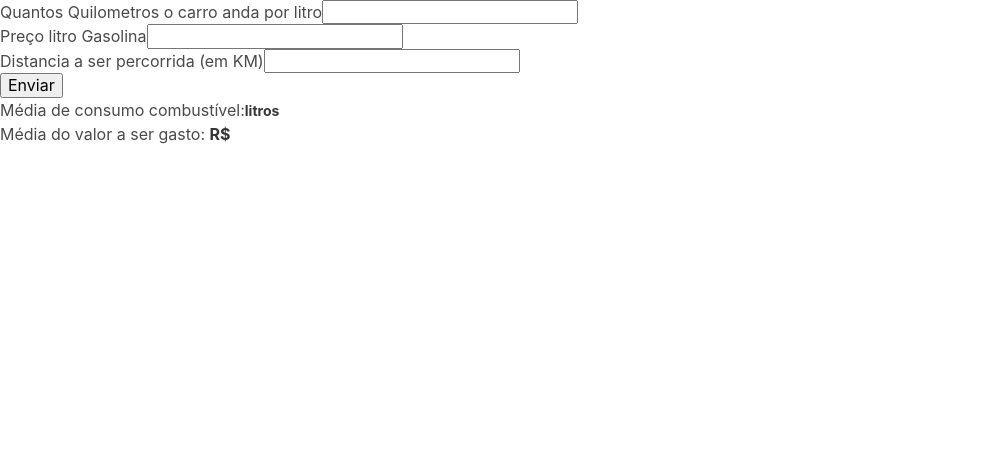
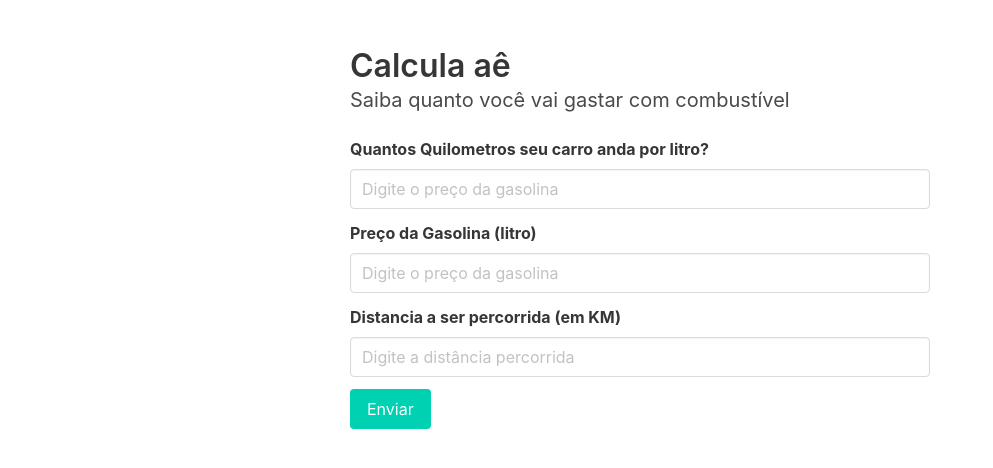
Before and after one commit to pedrogustavo/calculaae, a React (Create React App) app: page / in a window 1280 px wide. Shown: the top 468 px of the page, without its empty margins (0-993 px from the left). Built offline with nearby package versions, Linux system fonts and the light colour scheme.

Commit message:
Apply bulma styles

```diff
--- a/src/App.js
+++ b/src/App.js
@@ -1,39 +1,41 @@
 import React from 'react';
 const App = () => (
-  <div className="App">
-    <section className="col s12 m6 offset-m3">
-			<div className="row">
-		        <div className="col s12">
-		        	<label for="kmLitroCarro">Quantos Quilometros o carro anda por litro</label>
-		           	<input id="kmLitroCarro" type="text" />
-		        </div>
-	      	</div>
 
-			<div className="row">
-				<div className="col s12">
-					<label for="precoGasolina">Preço litro Gasolina</label>
-					<input type="text" id="precoGasolina" />
-				</div>
-			</div>
+  <section className="section">
+    <div className="columns is-desktop">
+      <div className="column is-half is-offset-one-quarter">
+        <h1 className="title">Calcula aê</h1>
+        <h2 className="subtitle">Saiba quanto você vai gastar com combustível</h2>
 
-			<div className="row">
-				<div className="col s12">
-					<label for="distancia">Distancia a ser percorrida (em KM)</label>
-					<input type="text" id="distancia" />
-				</div>
-			</div>
+        <div className="field">
+          <label className="label" htmlFor="kmLitroCarro">Quantos Quilometros seu carro anda por litro?</label>
+          <p className="control">
+            <input className="input" type="number" id="kmLitroCarro" placeholder="Digite o preço da gasolina" />
+          </p>
+        </div>
 
-			<button className="btn waves-effect waves-light" >Enviar</button>
-			<br />
-			<p className="flow-text">Média de consumo combustível:
-				<strong>
-					<span id="resultadoMediaConsumo" />
-					<small>litros</small>
-				</strong>
-			</p>
-			<p className="flow-text">Média do valor a ser gasto: <strong>R$<span id="resultadoPreco"></span></strong></p>
-		</section>
-  </div>
+        <div className="field">
+          <label className="label" htmlFor="precoGasolina">Preço da Gasolina (litro)</label>
+          <p className="control">
+            <input className="input" type="text" id="precoGasolina" placeholder="Digite o preço da gasolina" />
+          </p>
+        </div>
+
+        <div className="field">
+          <label className="label" htmlFor="distancia">Distancia a ser percorrida (em KM)</label>
+          <p className="control">
+            <input className="input" type="text" id="distancia" placeholder="Digite a distância percorrida" />
+          </p>
+        </div>
+
+        <div className="field">
+          <p className="control">
+            <button className="button is-primary">Enviar</button>
+          </p>
+        </div>
+      </div>
+    </div>
+  </section>
 )
 
 export default App;
```
